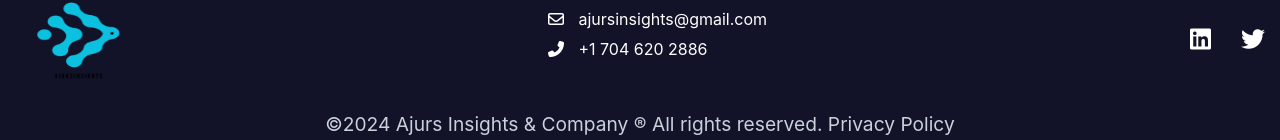
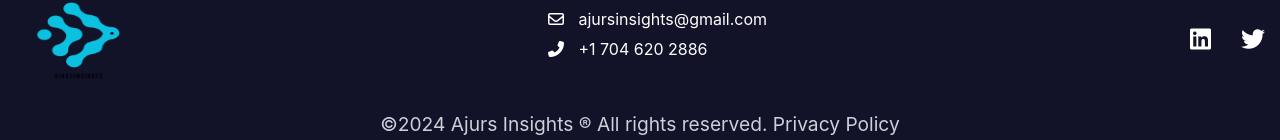
Before and after one commit to AjursK02/AHS01, a React (Create React App) app: page / in a window 1280 px wide. Shown: the part 3173-3313 px from the top of the page. Built offline with nearby package versions, Linux system fonts and the light colour scheme; no server answers.

Commit message:
Add files via upload

```diff
--- a/src/components/Footer.jsx
+++ b/src/components/Footer.jsx
@@ -73,7 +73,7 @@ const Footer = () => {
       </div>
 
       <div className="footer-bottom-line">
-        <p>©2024 Ajurs Insights & Company ® All rights reserved. Privacy Policy</p>
+        <p>©2024 Ajurs Insights ® All rights reserved. Privacy Policy</p>
         {/* <a href="#">Privacy Policy</a> */}
       </div>
     </div>
--- a/src/components/ProjectL01.jsx
+++ b/src/components/ProjectL01.jsx
@@ -61,7 +61,7 @@ const ProjectL01 = () => {
             90% of students report that AI models provide high-level explanations that detract from a fundamental understanding of topics, which L01 solves with in-depth explanations.
           </p>
           <p>
-            Professors expressed that 70% of project and assignment submissions are derived from AI models without understanding the fundamental concepts. The implementation of L01 can restrict the usage of generic AI models.
+            Professors expressed that 70% of project and assignment submissions are derived from AI models without understanding the fundamental concepts. The implementation of MGI can restrict the usage of generic AI models.
           </p>
           <p>
             Improvement of teaching pedagogy can be achieved by leveraging the L01 model by researchers and professors.
```
